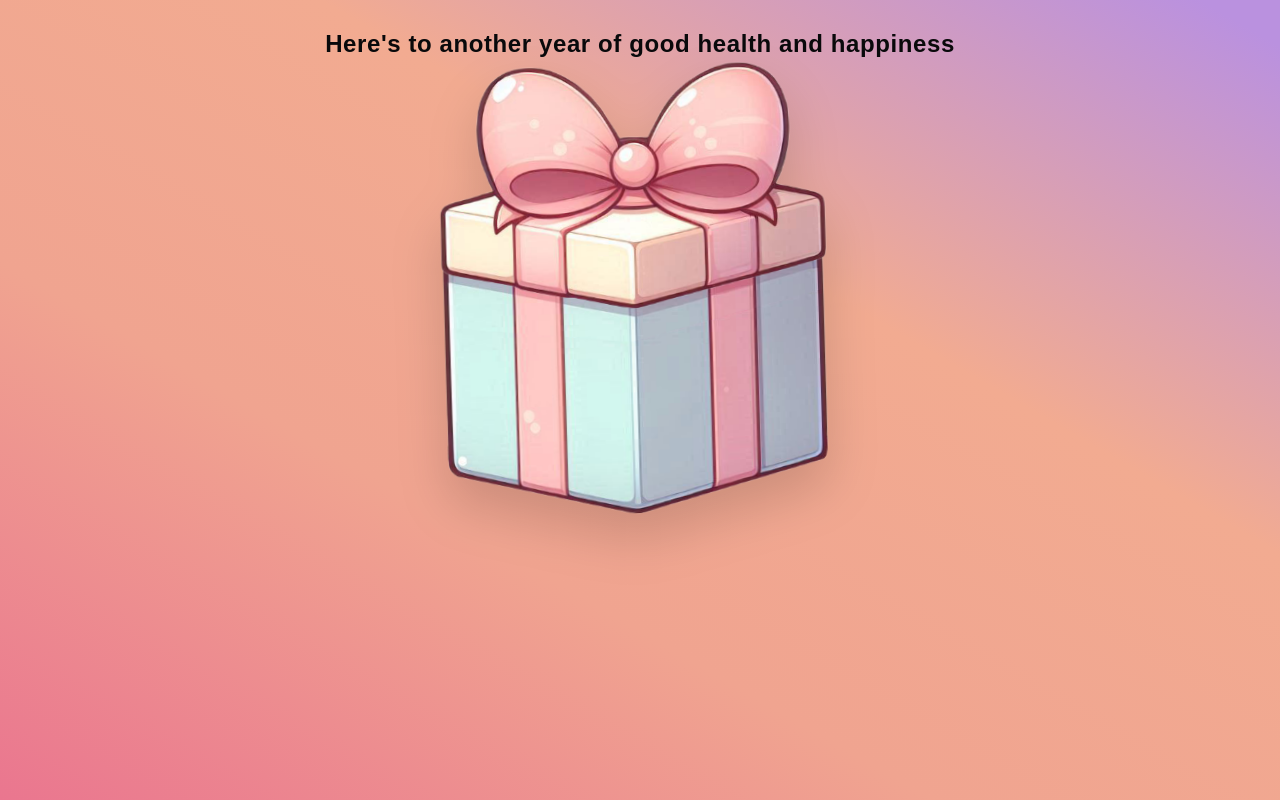
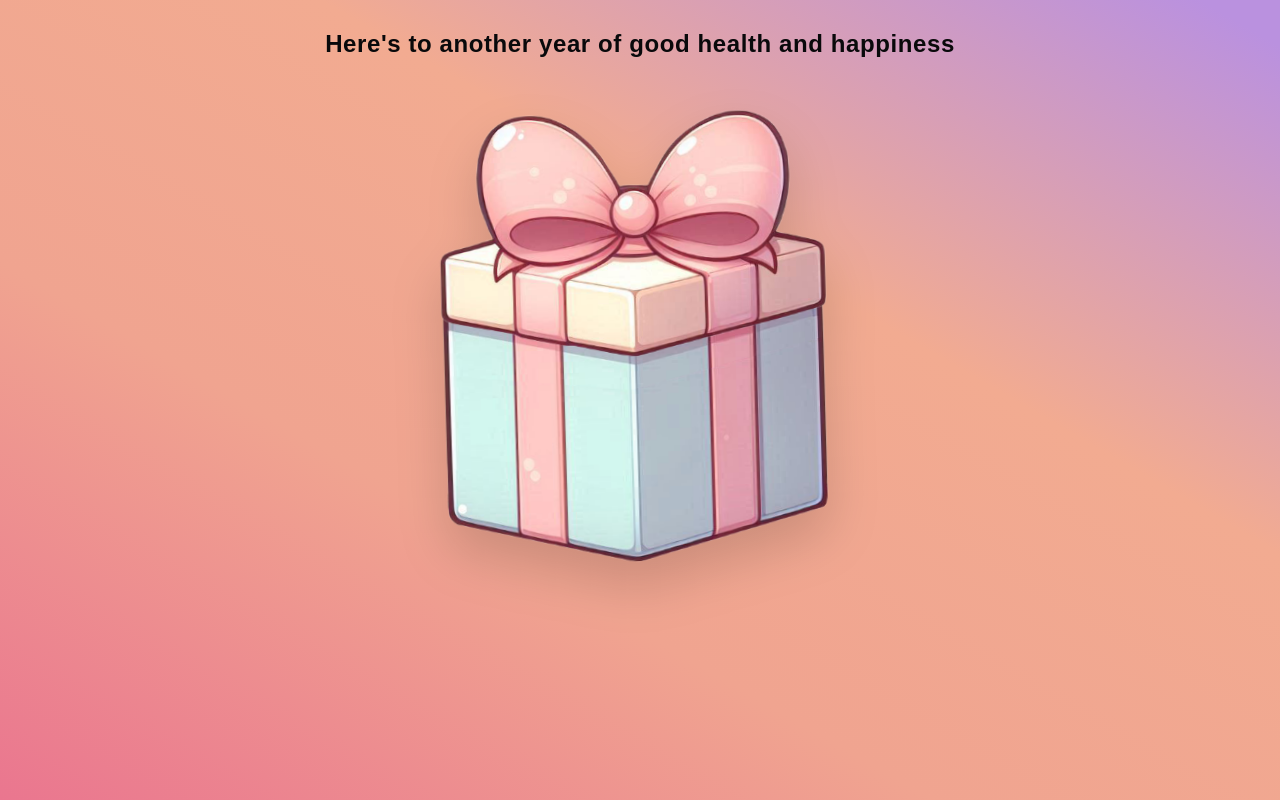
Before and after one commit to Zurarose/linaneyeon-gift-2024, a Next.js app: page / in a window 1280 px wide. Shown: the top 800 px of the page. Built offline with nearby package versions, Linux system fonts and the light colour scheme; a web font is replaced by a local one.

Commit message:
style: add some margin from the page top

```diff
--- a/src/app/page.tsx
+++ b/src/app/page.tsx
@@ -127,7 +127,7 @@ export default function Home() {
           {!!modalData && <Modal item={modalData} onClose={closeModal} />}
           <Poopy />
           {/* <Cloud /> */}
-          <div className={cn("relative justify-between items-center", !!modalData && 'pointer-events-none touch-none')}>
+          <div className={cn("relative justify-between items-center mt-12", !!modalData && 'pointer-events-none touch-none')}>
             <div onClick={handleStart} className={cn((opennedCount !== Items?.length) && 'cursor-not-allowed')}>
               <PresentBoxMain className={cn((opennedCount !== Items?.length) && 'pointer-events-none touch-none')} />
             </div>
@@ -210,7 +210,7 @@ const Poopy = () => {
   }, [])
 
 
-  return <div className={cn("absolute bottom-0 left-0 rotate-45 -translate-x-96 translate-y-96 transition-transform duration-1000", isPopping && "-translate-x-24 translate-y-28") }><Image src={PoopyImage.src} width={PoopyImage.width} height={PoopyImage.height} alt="poopy" /></div>
+  return <div className={cn("absolute bottom-0 left-0 rotate-45 -translate-x-96 translate-y-96 transition-transform duration-1000", isPopping && "-translate-x-16 translate-y-44") }><Image src={PoopyImage.src} width={PoopyImage.width} height={PoopyImage.height} alt="poopy" /></div>
 }
 
 
```
